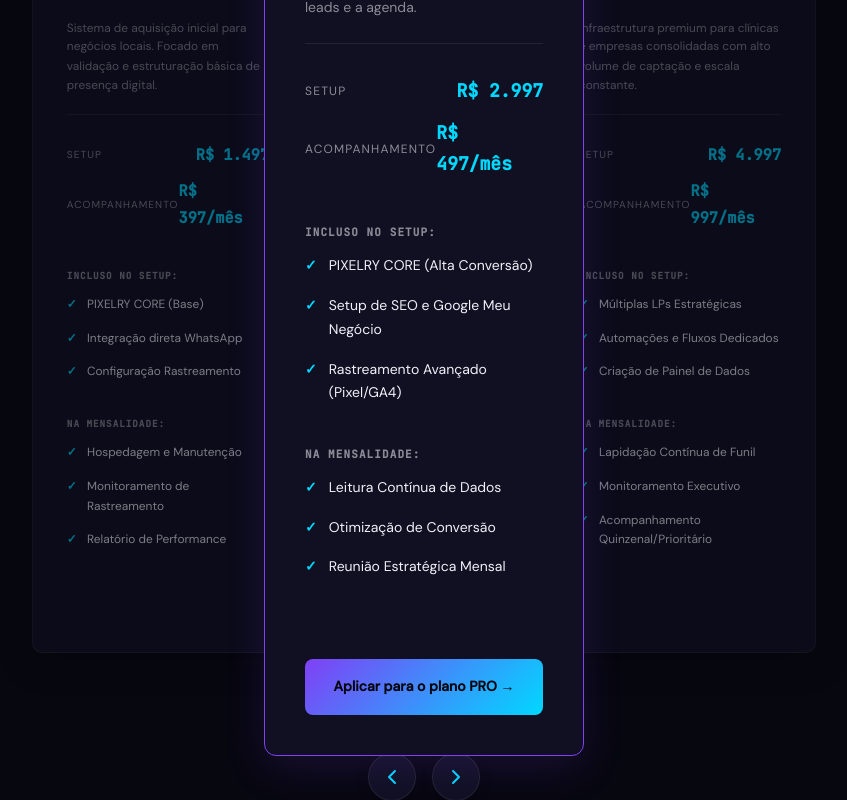
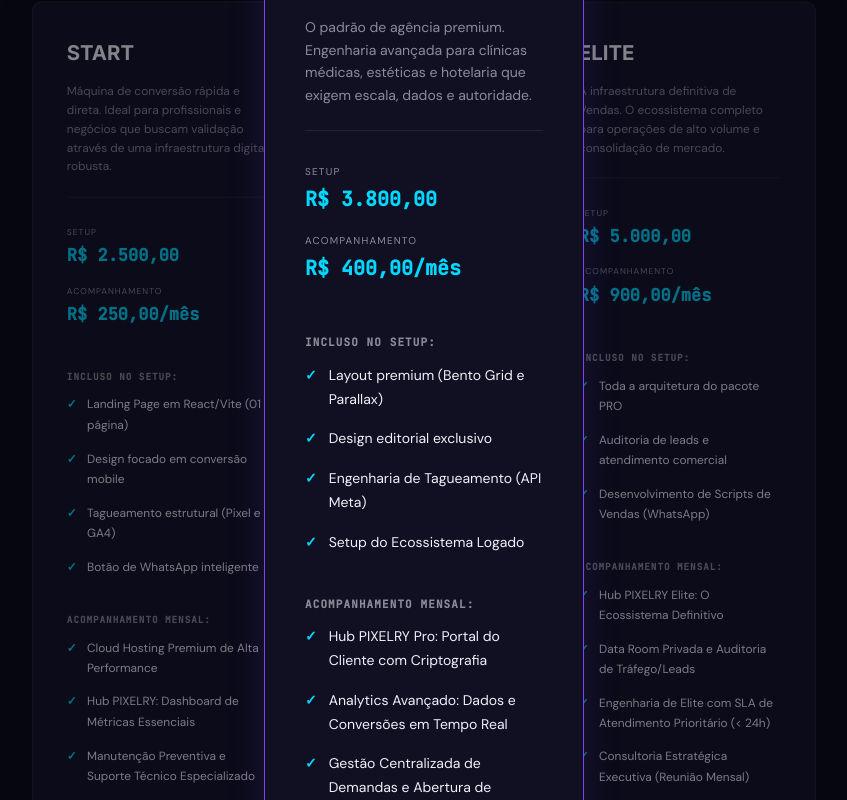
Before and after one commit to Espi0-bat/pixelry, a React (Vite) app: page / in a window 1280 px wide. Shown: the part 9880-10680 px from the top of the page, without its empty margins (216-1063 px from the left). Built offline with nearby package versions, Linux system fonts and the light colour scheme; no server answers.

Commit message:
feat: Atualizar textos e planos da landing page

```diff
--- a/src/App.jsx
+++ b/src/App.jsx
@@ -106,12 +106,12 @@ export default function App() {
   }
 
   if (isPortal && !authReady) {
-    return <div style={{ minHeight: '100vh', background: 'var(--bg)' }}></div>
+    return <div style={{ minHeight: '100dvh', background: 'var(--bg)' }}></div>
   }
 
   if (isPortal && isAuthenticated) {
     return (
-      <Suspense fallback={<div style={{ minHeight: '100vh', background: 'var(--bg)' }}></div>}>
+      <Suspense fallback={<div style={{ minHeight: '100dvh', background: 'var(--bg)' }}></div>}>
         <ClientPortal user={currentUser} onLogout={handlePortalLogout} />
       </Suspense>
     )
@@ -124,7 +124,7 @@ export default function App() {
         <Hero />
         <Problema />
         <Servicos />
-        <Suspense fallback={<div style={{ minHeight: '100vh', background: 'var(--bg)' }}></div>}>
+        <Suspense fallback={<div style={{ minHeight: '100dvh', background: 'var(--bg)' }}></div>}>
           <Core />
           <Processo />
           <Diferenciais />
--- a/src/components/Hero.jsx
+++ b/src/components/Hero.jsx
@@ -137,8 +137,10 @@ export default function Hero() {
         </p>
 
         <h1 className={styles.h1}>
-          Transformamos a presença digital<br />
-          de empresas em uma estrutura que<br />
+          Transformamos a presença digital{' '}
+          <br className={styles.brDesktop} />
+          de empresas em uma estrutura que{' '}
+          <br className={styles.brDesktop} />
           <span className="grad-text">gera clientes de forma previsível.</span>
         </h1>
 
@@ -172,7 +174,7 @@ export default function Hero() {
           </div>
         </div>
 
-        {/* Dashboard inline — visible only on mobile */}
+        {/* Dashboard inline — visible only on mobile */}
         <div className={styles.dashboardMobile} aria-hidden="true">
           <div className={styles.dashHeader}>
             <span className={styles.dashTitle}>Desempenho de Aquisição</span>
--- a/src/components/Hero.module.css
+++ b/src/components/Hero.module.css
@@ -297,6 +297,9 @@
   to { opacity: 1; transform: translateY(0); }
 }
 
+/* Desktop-only line breaks — hidden on mobile for natural text reflow */
+.brDesktop { display: inline; }
+
 /* ─── Responsive ─── */
 @media (max-width: 900px) {
   .hero {
@@ -304,6 +307,7 @@
     min-height: 100svh;
   }
   .canvas, .glow, .dashboardWrap { display: none !important; }
+  .brDesktop { display: none; }
   .h1 {
     font-size: clamp(34px, 8vw, 44px);
     letter-spacing: -0.015em;
--- a/src/components/PillNav.jsx
+++ b/src/components/PillNav.jsx
@@ -118,6 +118,30 @@ const PillNav = ({
 
     return () => window.removeEventListener('resize', onResize);
   }, [items, ease, initialLoadAnimation]);
+
+  // Close mobile menu when clicking outside
+  useEffect(() => {
+    if (!isMobileMenuOpen) return;
+
+    const handleClickOutside = (e) => {
+      const menu = mobileMenuRef.current;
+      const hamburger = hamburgerRef.current;
+      if (
+        menu && !menu.contains(e.target) &&
+        hamburger && !hamburger.contains(e.target)
+      ) {
+        closeMobileMenu();
+      }
+    };
+
+    document.addEventListener('touchstart', handleClickOutside, { passive: true });
+    document.addEventListener('mousedown', handleClickOutside);
+
+    return () => {
+      document.removeEventListener('touchstart', handleClickOutside);
+      document.removeEventListener('mousedown', handleClickOutside);
+    };
+  }, [isMobileMenuOpen]);
 
   const handleEnter = i => {
     const tl = tlRefs.current[i];
--- a/src/components/Planos.jsx
+++ b/src/components/Planos.jsx
@@ -6,50 +6,53 @@ import styles from './Planos.module.css'
 const PLANOS = [
   {
     nome: 'START',
-    desc: 'Sistema de aquisição inicial para negócios locais. Focado em validação e estruturação básica de presença digital.',
-    setup: 'R$ 1.497',
-    recorrencia: 'R$ 397/mês',
+    desc: 'Máquina de conversão rápida e direta. Ideal para profissionais e negócios que buscam validação através de uma infraestrutura digital robusta.',
+    setup: 'R$ 2.500,00',
+    recorrencia: 'R$ 250,00/mês',
     setupFeatures: [
-      'PIXELRY CORE (Base)',
-      'Integração direta WhatsApp',
-      'Configuração Rastreamento'
+      'Landing Page em React/Vite (01 página)',
+      'Design focado em conversão mobile',
+      'Tagueamento estrutural (Pixel e GA4)',
+      'Botão de WhatsApp inteligente'
     ],
     recorrenciaFeatures: [
-      'Hospedagem e Manutenção',
-      'Monitoramento de Rastreamento',
-      'Relatório de Performance'
+      'Cloud Hosting Premium de Alta Performance',
+      'Hub PIXELRY: Dashboard de Métricas Essenciais',
+      'Manutenção Preventiva e Suporte Técnico Especializado'
     ]
   },
   {
     nome: 'PRO',
-    desc: 'Máquina de aquisição previsível. A estrutura definitiva para negócios que precisam escalar a captação de leads e a agenda.',
-    setup: 'R$ 2.997',
-    recorrencia: 'R$ 497/mês',
+    desc: 'O padrão de agência premium. Engenharia avançada para clínicas médicas, estéticas e hotelaria que exigem escala, dados e autoridade.',
+    setup: 'R$ 3.800,00',
+    recorrencia: 'R$ 400,00/mês',
     setupFeatures: [
-      'PIXELRY CORE (Alta Conversão)',
-      'Setup de SEO e Google Meu Negócio',
-      'Rastreamento Avançado (Pixel/GA4)'
+      'Layout premium (Bento Grid e Parallax)',
+      'Design editorial exclusivo',
+      'Engenharia de Tagueamento (API Meta)',
+      'Setup do Ecossistema Logado'
     ],
     recorrenciaFeatures: [
-      'Leitura Contínua de Dados',
-      'Otimização de Conversão',
-      'Reunião Estratégica Mensal'
+      'Hub PIXELRY Pro: Portal do Cliente com Criptografia',
+      'Analytics Avançado: Dados e Conversões em Tempo Real',
+      'Gestão Centralizada de Demandas e Abertura de Chamados'
     ]
   },
   {
     nome: 'ELITE',
-    desc: 'Infraestrutura premium para clínicas e empresas consolidadas com alto volume de captação e escala constante.',
-    setup: 'R$ 4.997',
-    recorrencia: 'R$ 997/mês',
+    desc: 'A infraestrutura definitiva de Vendas. O ecossistema completo para operações de alto volume e consolidação de mercado.',
+    setup: 'R$ 5.000,00',
+    recorrencia: 'R$ 900,00/mês',
     setupFeatures: [
-      'Múltiplas LPs Estratégicas',
-      'Automações e Fluxos Dedicados',
-      'Criação de Painel de Dados'
+      'Toda a arquitetura do pacote PRO',
+      'Auditoria de leads e atendimento comercial',
+      'Desenvolvimento de Scripts de Vendas (WhatsApp)'
     ],
     recorrenciaFeatures: [
-      'Lapidação Contínua de Funil',
-      'Monitoramento Executivo',
-      'Acompanhamento Quinzenal/Prioritário'
+      'Hub PIXELRY Elite: O Ecossistema Definitivo',
+      'Data Room Privada e Auditoria de Tráfego/Leads',
+      'Engenharia de Elite com SLA de Atendimento Prioritário (< 24h)',
+      'Consultoria Estratégica Executiva (Reunião Mensal)'
     ]
   }
 ]
@@ -157,7 +160,7 @@ export default function Planos() {
                         </ul>
                       </div>
                       <div className={styles.featuresGroup}>
-                        <p className={styles.featureTitle}>NA MENSALIDADE:</p>
+                        <p className={styles.featureTitle}>ACOMPANHAMENTO MENSAL:</p>
                         <ul className={styles.features}>
                           {p.recorrenciaFeatures.map(f => (
                             <li key={f}>{f}</li>
--- a/src/components/Planos.module.css
+++ b/src/components/Planos.module.css
@@ -4,7 +4,7 @@
   font-weight: 700;
   line-height: 1.15;
   letter-spacing: -0.02em;
-  margin-bottom: 72px;
+  margin-bottom: 100px;
   margin-top: 0;
 }
 
@@ -21,11 +21,13 @@
 .carouselCards {
   position: relative;
   width: 100%;
-  height: 850px; /* Increased to fix text overlap */
+  min-height: 850px;
+  padding-top: 24px;
+  box-sizing: border-box;
   display: flex;
   justify-content: center;
-  align-items: center;
-  touch-action: pan-y; /* Permite scroll vertical, previne refresh swipe */
+  align-items: flex-start;
+  touch-action: pan-y;
 }
 
 .cardCover {
@@ -150,22 +152,24 @@
 
 .valorItem {
   display: flex;
-  justify-content: space-between;
-  align-items: center;
-  margin-bottom: 12px;
+  flex-direction: column;
+  align-items: flex-start;
+  margin-bottom: 16px;
 }
 
 .valorItem span {
-  font-size: 12px;
+  font-size: 10px;
   color: var(--text-dim);
   text-transform: uppercase;
-  letter-spacing: 0.1em;
+  letter-spacing: 0.12em;
+  margin-bottom: 2px;
 }
 
 .valorItem strong {
-  font-size: 18px;
+  font-size: 20px;
   color: var(--cyan);
   font-family: var(--font-mono);
+  white-space: nowrap;
 }
 
 .featuresWrapper {
@@ -277,7 +281,8 @@
 
 @media (max-width: 900px) {
   .carouselCards {
-    height: 900px;
+    min-height: 880px;
+    height: auto;
     perspective: 800px;
   }
 
@@ -307,7 +312,8 @@
 
 @media (max-width: 480px) {
   .carouselCards {
-    height: 950px;
+    min-height: 920px;
+    height: auto;
   }
 
   .cardCover {
```
